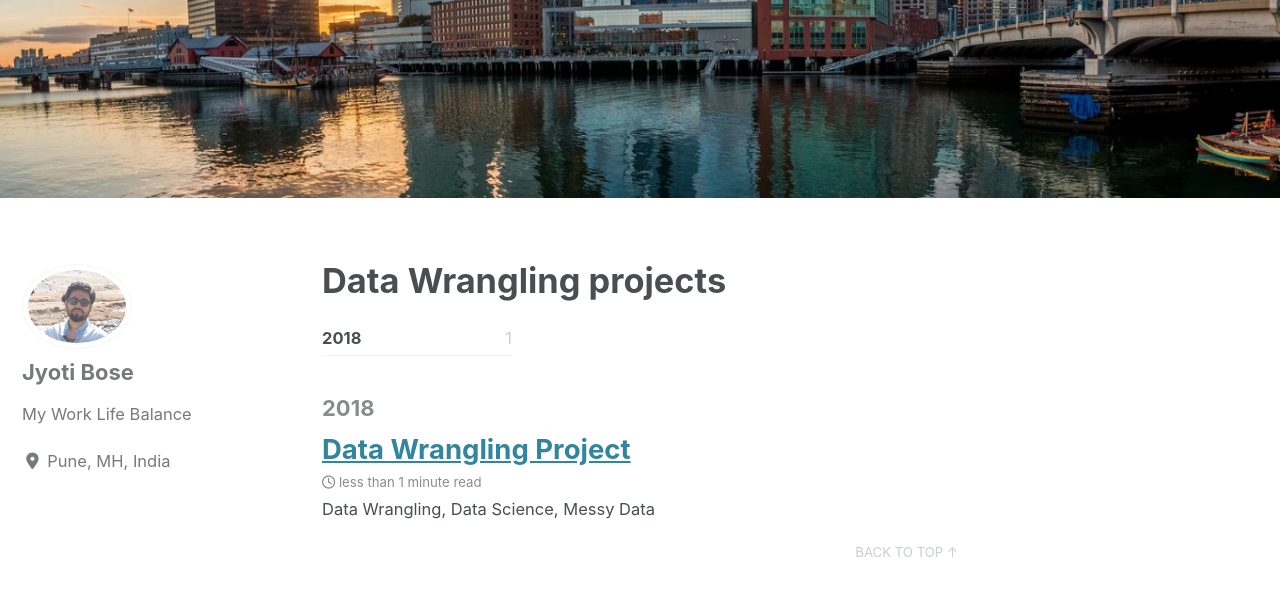
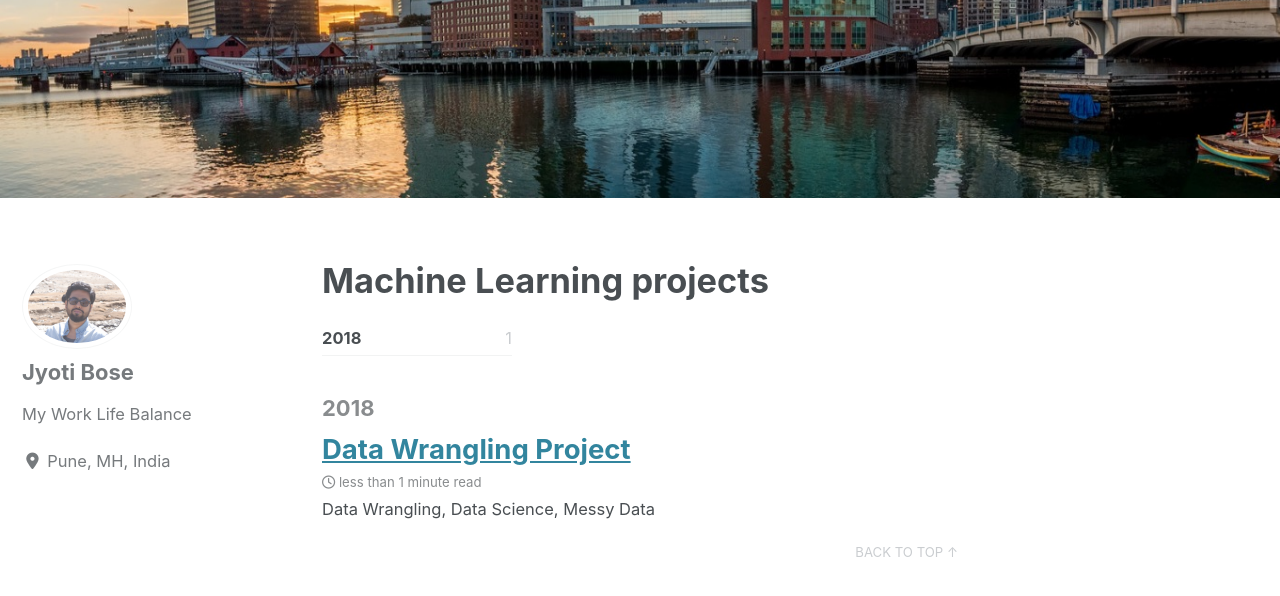
Before and after one commit to ijbo/myProfile, a Jekyll site: the page built from _pages/machinelearning.md, in a window 1280 px wide and 900 px high, scrolled down 366 px. Shown: the top 596 px of the window. Built offline with Jekyll 4.4.1, drawn with Linux system fonts in a browser that asks for light colours; cached includes are drawn as plain includes; nearby versions of some CDN libraries.

Commit message:
Update machinelearning.md

```diff
--- a/_pages/machinelearning.md
+++ b/_pages/machinelearning.md
@@ -1,7 +1,7 @@
 ---
 layout: posts
-permalink: /data-wrangling/
-title: "Data Wrangling projects"
+permalink: /Machine-Learning/
+title: "Machine Learning projects"
 author_profile: true
 header:
   image: "/images/fort point.png"
```
